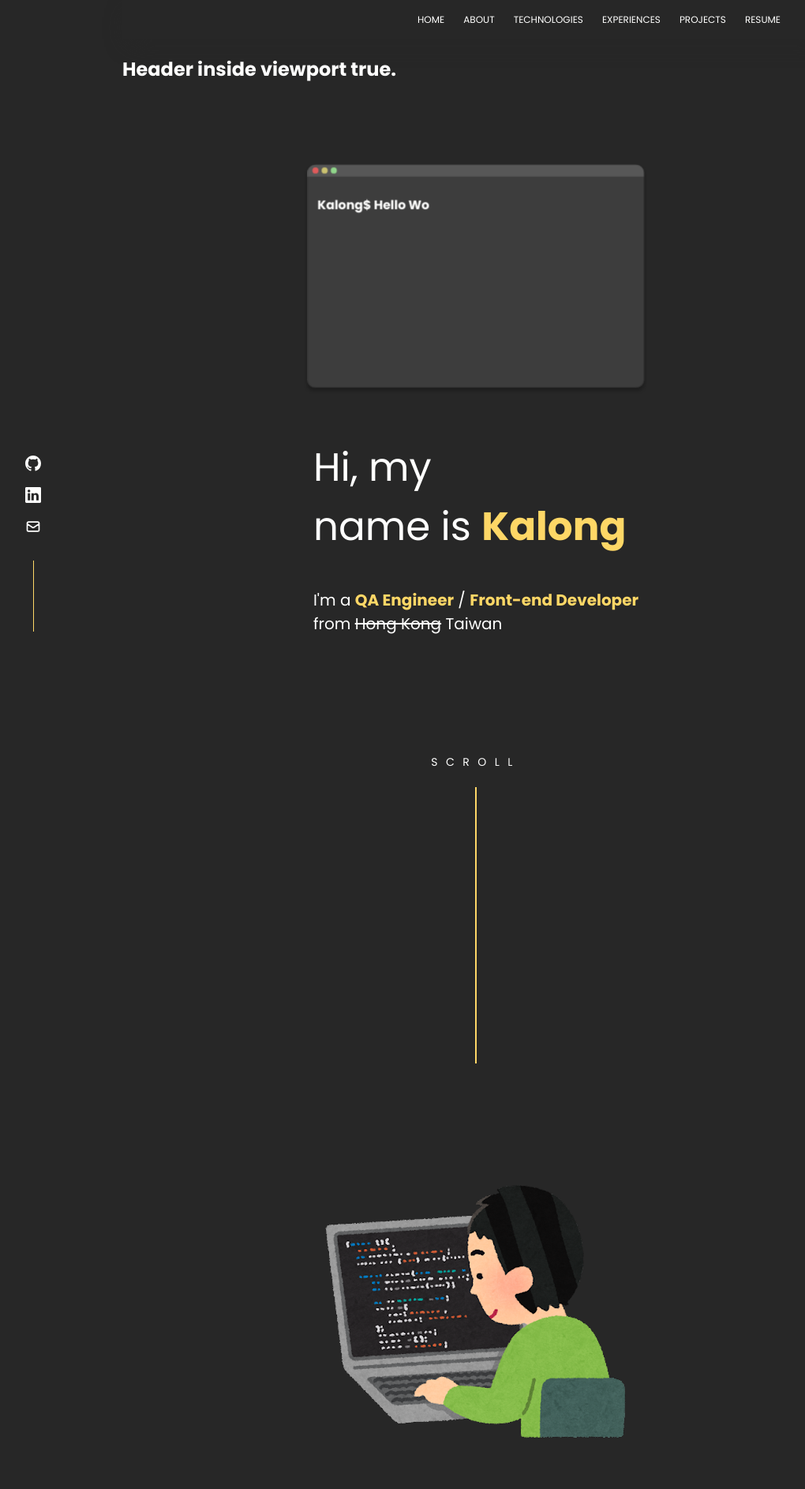
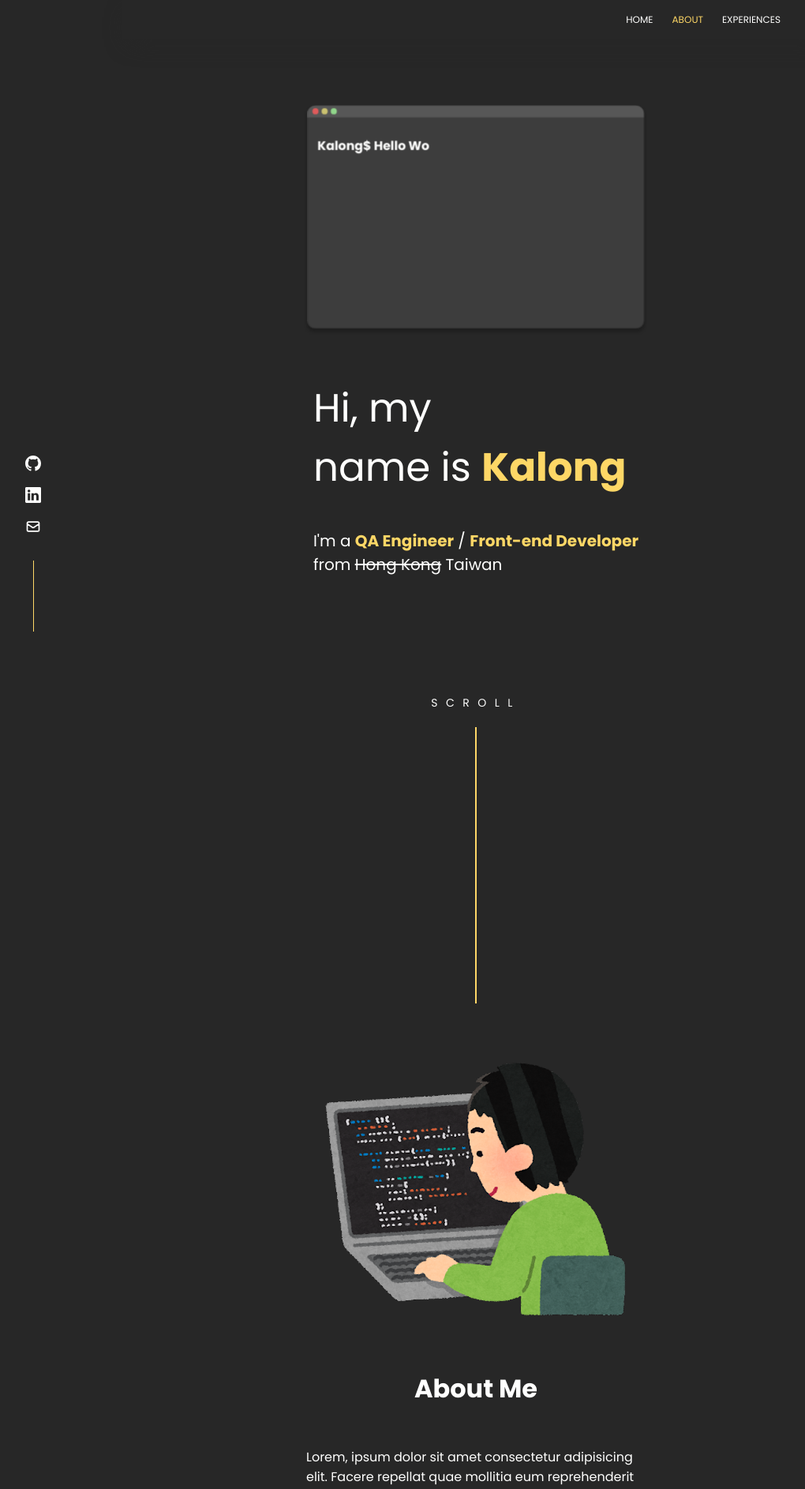
Before and after one commit to KalongChan/kalong-portfolio-page, a Next.js app: page / in a window 1280 px wide. Shown: the top 1886 px of the page at 79% size, without its empty margins (37-1057 px from the left). Built offline with nearby package versions, Linux system fonts and the light colour scheme.

Commit message:
some part of intersection observer navbar && minor style changes

```diff
--- a/src/components/About.js
+++ b/src/components/About.js
@@ -1,14 +1,11 @@
 import Image from "next/image";
 import {Fragment} from "react";
 
-const About = ({inView}) => {
+const About = () => {
   return (
     <Fragment>
-      <div className="about" id="about">
       <div className="about__left">
         <div className="about__left-title">About Me</div>
-          <h2>{`Header inside viewport ${inView}.`}</h2>
-
         <div className="about__left-text">
           Lorem, ipsum dolor sit amet consectetur adipisicing elit. Facere
           repellat quae mollitia eum reprehenderit non exercitationem eveniet
@@ -26,7 +23,6 @@ const About = ({inView}) => {
           className="about__right-img"
         />
       </div>
-      </div>
     </Fragment>
   );
 };
--- a/src/components/Hero.js
+++ b/src/components/Hero.js
@@ -1,6 +1,6 @@
 import {Fragment, useEffect, useState} from "react";
 
-const HomeHero = ({inView}) => {
+const HomeHero = () => {
   const typewriterText = "Hello World!";
   const [animatedText, setAnimatedText] = useState([]);
   const [typing, setTyping] = useState(true);
@@ -25,9 +25,6 @@ const HomeHero = ({inView}) => {
 
   return (
     <Fragment>
-      <h2>{`Header inside viewport ${inView}.`}</h2>
-
-      <div className="hero" id="home">
       <div className="hero__left">
         <div className="hero__left-title">
           Hi, my <br />
@@ -38,8 +35,7 @@ const HomeHero = ({inView}) => {
           {" / "}
           <b className="hero__left--highlight">Front-end Developer</b>
           <br />
-            from <span className="hero__left-delete-line">Hong Kong</span>{" "}
-            Taiwan
+          from <span className="hero__left-delete-line">Hong Kong</span> Taiwan
         </div>
         <div className="hero__left-scroll">
           <div className="hero__left-scroll-s">s</div>
@@ -49,6 +45,7 @@ const HomeHero = ({inView}) => {
           <div className="hero__left-scroll-l-1">l</div>
           <div className="hero__left-scroll-l-2">l</div>
         </div>
+        <div className="hero__left-scroll-underline"></div>
       </div>
 
       <div className="hero__right">
@@ -102,9 +99,7 @@ const HomeHero = ({inView}) => {
                   xmlns="http://www.w3.org/1999/xhtml"
                 >
                   Kalong$&nbsp;{animatedText}
-                    <span className="hero__right-svg-type-writer-cursor">
-                      |
-                    </span>
+                  <span className="hero__right-svg-type-writer-cursor">|</span>
                 </div>
               </foreignObject>
             </g>
@@ -149,7 +144,6 @@ const HomeHero = ({inView}) => {
           </svg>
         </div>
       </div>
-      </div>
     </Fragment>
   );
 };
--- a/src/components/Navbar.js
+++ b/src/components/Navbar.js
@@ -1,7 +1,7 @@
 import Link from "next/link";
 import {useEffect, useRef, useState} from "react";
 
-const Navbar = () => {
+const Navbar = ({active}) => {
   const [scrollUp, setScrollUp] = useState(true);
   const [prevScroll, setPrevScroll] = useState(0);
 
@@ -33,9 +33,33 @@ const Navbar = () => {
     }
   };
 
+  const navData = [
+    {nav: "home", id: "#home"},
+    {nav: "about", id: "#about"},
+    {nav: "experiences", id: "#jobs"},
+  ];
+
   return (
     <header className={`navbar`}>
-      <div className={`navbar__container${scrollUp ? "--shown" : "--hidden"}`}>
+      <div className="navbar__container">
+        <ul className="navbar__list">
+          {navData.map((item, index) => (
+            <li
+              className={`navbar__list-item${
+                active.lastIndexOf(true) === index ? "--active" : ""
+              }`}
+              id={item.id}
+              key={index}
+            >
+              <Link href={item.id} scroll={false}>
+                {item.nav}
+              </Link>
+            </li>
+          ))}
+        </ul>
+      </div>
+
+      {/* <div className={`navbar__container${scrollUp ? "--shown" : "--hidden"}`}>
         <ul className={`navbar__list`}>
           <li className="navbar__list-item" onClick={scrollToTop}>
             home
@@ -62,7 +86,7 @@ const Navbar = () => {
           </li>
           <li className="navbar__list-item">resume</li>
         </ul>
-      </div>
+      </div> */}
     </header>
   );
 };
--- a/src/pages/index.js
+++ b/src/pages/index.js
@@ -19,7 +19,7 @@ export default function Home() {
   });
 
   const {ref: aboutRef, inView: aboutInView} = useInView({
-    threshold: 0.3,
+    threshold: 0.8,
   });
 
   useEffect(() => {
@@ -32,11 +32,11 @@ export default function Home() {
 
   return (
     <div className="home-container">
-      <Navbar />
-      <div className="test" ref={heroRef}>
+      <Navbar active={active} />
+      <div className="hero" id="home" ref={heroRef}>
         <Hero inView={heroInView} />
       </div>
-      <div className="about" ref={aboutRef}>
+      <div className="about" id="about" ref={aboutRef}>
         <About inView={aboutInView} />
       </div>
       <Technologies />
--- a/src/styles/_About.scss
+++ b/src/styles/_About.scss
@@ -2,9 +2,9 @@
 
 .about {
   //scroll underline 350px + 100px margin-top
-  margin-top: 200px;
+  // margin-top: 200px;
   padding-top: 50px;
-  margin-bottom: 200px;
+  margin-bottom: 50px;
   display: flex;
 
   @include utils.middle {
@@ -13,7 +13,8 @@
   }
 
   @include utils.mobile {
-    margin-bottom: 100px;
+    margin-bottom: 20px;
+    // margin-bottom: 100px;
   }
 
   &__left {
--- a/src/styles/_Hero.scss
+++ b/src/styles/_Hero.scss
@@ -114,18 +114,27 @@
       &-l-2 {
         animation: bounce 3.5s ease-in-out infinite 0.5s;
       }
+
+      &-underline {
+        margin-left: auto;
+        margin-right: auto;
+        margin-top: 20px;
+        height: 350px;
+        width: 2px;
+        background-color: utils.$highlight;
+      }
     }
 
-    &-scroll:after {
-      position: absolute;
-      content: "";
-      height: 350px;
-      width: 2px;
-      top: 200%;
-      left: 50%;
-      transform: translateX(-50%);
-      background-color: utils.$highlight;
-    }
+    // &-scroll:after {
+    //   position: absolute;
+    //   content: "";
+    //   height: 350px;
+    //   width: 2px;
+    //   top: 200%;
+    //   left: 50%;
+    //   transform: translateX(-50%);
+    //   background-color: utils.$highlight;
+    // }
   }
 
   &__right {
--- a/src/styles/_Navbar.scss
+++ b/src/styles/_Navbar.scss
@@ -44,6 +44,11 @@ $nav-height: 50px;
       &:hover {
         color: utils.$highlight;
       }
+
+      &--active {
+        @extend .navbar__list-item;
+        color: utils.$highlight;
+      }
     }
   }
 }
```
Lines whose indentation alone changed are shown as unchanged.
